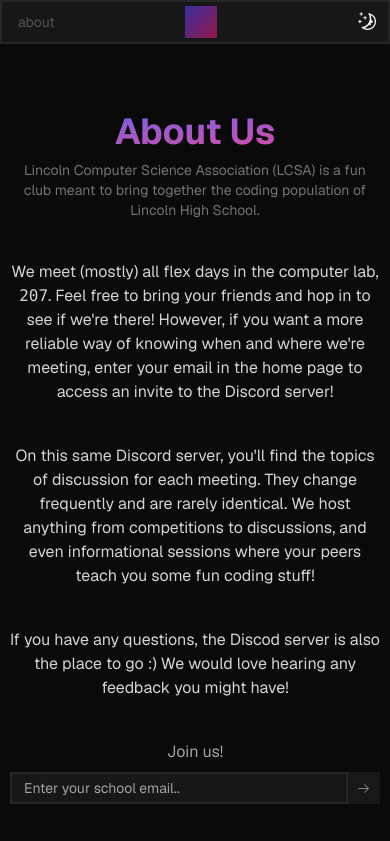
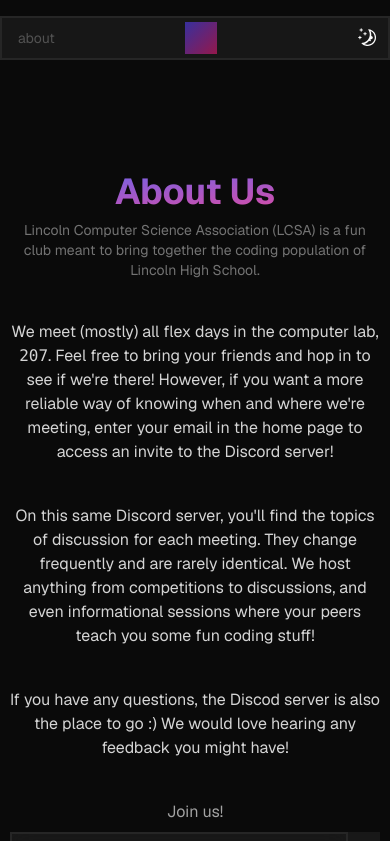
Before and after one commit to Sidd-underscore/Computer-Science-Club-Website, a Next.js app: page /about in a window 390 px wide. Shown: the top 841 px of the page. Built offline with nearby package versions, Linux system fonts and the light colour scheme.

Commit message:
[FEAT] Navbar animation!

```diff
--- a/components/ui/navbar.jsx
+++ b/components/ui/navbar.jsx
@@ -1,9 +1,44 @@
+"use client";
+
+import { useEffect, useState } from "react";
+import { useAnimation } from "framer-motion";
+import { motion } from "framer-motion";
 import Link from "next/link";
 import { ThemeSwitcher } from "@/components/ui/theme-switcher";
 
 export function Navbar() {
+  const [isNavSticky, setIsNavSticky] = useState(false);
+  const controls = useAnimation();
+
+  useEffect(() => {
+    let lastScrollY = window.scrollY;
+
+    const handleScroll = () => {
+      const currentScrollY = window.scrollY;
+
+      if (currentScrollY > lastScrollY) {
+        setIsNavSticky(false);
+        controls.start({ top: "-10%" });
+      } else if (currentScrollY < lastScrollY) {
+        setIsNavSticky(true);
+        controls.start({ top: 0 });
+      }
+
+      lastScrollY = currentScrollY;
+    };
+
+    window.addEventListener("scroll", handleScroll);
+    return () => window.removeEventListener("scroll", handleScroll);
+  }, [controls]);
+
+
   return (
-    <div className="fixed md:top-4 z-20 flex w-screen justify-center">
+    <motion.div
+    className={`sticky z-20 md:top-4 flex w-screen justify-center pt-4`}
+    initial={{ top: "-10%" }}
+    animate={controls}
+    transition={{ type: "spring", duration: 0.5, bounce: 0.25 }}
+  >
       <nav className="flex w-full max-w-4xl items-center justify-between border-2 border-neutral-200 bg-neutral-50 text-sm backdrop-blur-md dark:border-neutral-800 dark:bg-neutral-900">
         <Link
           href="/about"
@@ -17,6 +52,7 @@ export function Navbar() {
           />
         <ThemeSwitcher className="!bg-transparent dark:!bg-transparent border-none text-neutral-600 hover:text-neutral-600 dark:hover:text-neutral-500 hover:dark:!text-neutral-300" />
       </nav>
-    </div>
+  </motion.div>
+
   );
 }
```
